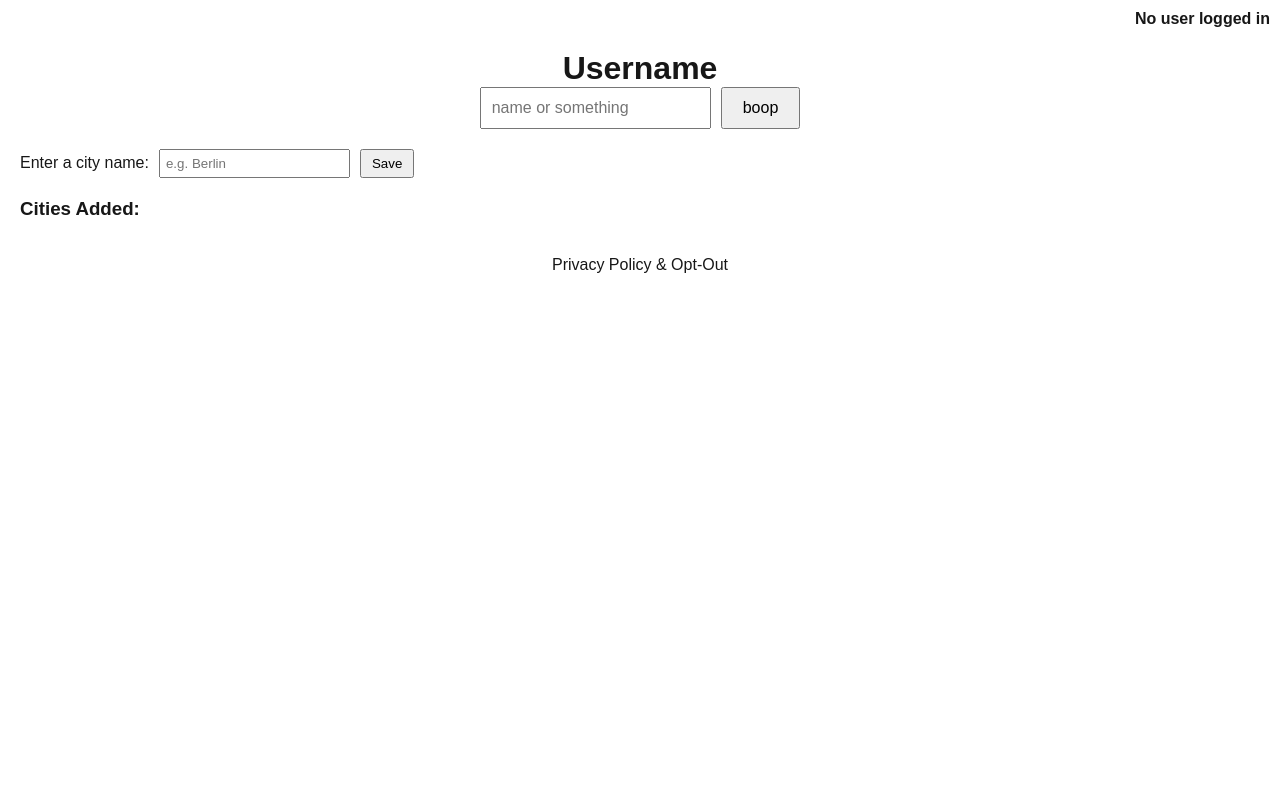
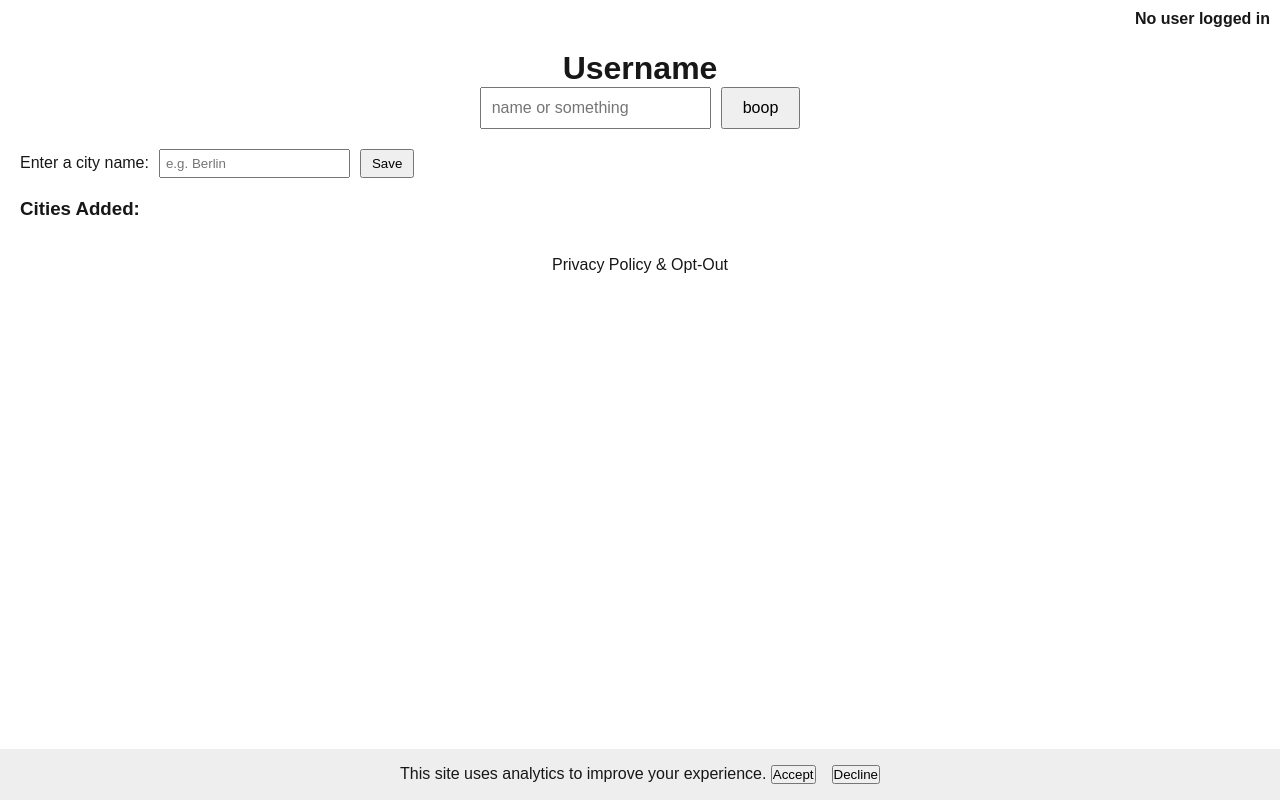
Before and after one commit to ffups/Blabolizer1612, a Next.js app in the folder Blabolizer1612/front-end/: page / in a window 1280 px wide. Built offline with nearby package versions, Linux system fonts and the light colour scheme.

Commit message:
feat: implement consent banner for tracking consent management

```diff
--- a/Blabolizer1612/front-end/src/app/layout.tsx
+++ b/Blabolizer1612/front-end/src/app/layout.tsx
@@ -1,6 +1,8 @@
 import type { Metadata } from "next";
 import "./globals.css";
-import Script from "next/script"; // Use next/script instead of next/head
+import Script from "next/script";
+import { useEffect, useState } from "react";
+import ConsentBanner from "./privacy/consentBanner";
 
 export const metadata: Metadata = {
   title: "Blabolizer1612",
@@ -12,11 +14,22 @@ export default function RootLayout({
 }: Readonly<{
   children: React.ReactNode;
 }>) {
+  const [consent, setConsent] = useState<null | boolean>(null);
+
+  useEffect(() => {
+    if (typeof window !== "undefined") {
+      const stored = localStorage.getItem("matomoConsent");
+      if (stored === "true") setConsent(true);
+      else if (stored === "false") setConsent(false);
+      else setConsent(null);
+    }
+  }, []);
+
   return (
     <html lang="en">
-
-      <body >
-         {/* Matomo Tracking Code */}
+      <body>
+        {consent === null && <ConsentBanner onConsent={() => setConsent(true)} />}
+        {consent === true && (
           <Script id="matomo" strategy="afterInteractive">
             {`
               var _paq = window._paq = window._paq || [];
@@ -31,6 +44,7 @@ export default function RootLayout({
               })();
             `}
           </Script>
+        )}
         {children}
       </body>
     </html>
--- /dev/null
+++ b/Blabolizer1612/front-end/src/app/privacy/consentBanner.tsx
@@ -0,0 +1,34 @@
+"use client";
+import { useState, useEffect } from "react";
+
+export default function ConsentBanner({ onConsent }: { onConsent: () => void }) {
+  const [visible, setVisible] = useState(false);
+
+  useEffect(() => {
+    if (typeof window !== "undefined" && !localStorage.getItem("matomoConsent")) {
+      setVisible(true);
+    }
+  }, []);
+
+  const accept = () => {
+    localStorage.setItem("matomoConsent", "true");
+    setVisible(false);
+    onConsent();
+  };
+
+  const decline = () => {
+    localStorage.setItem("matomoConsent", "false");
+    setVisible(false);
+    // Optionally, you can call a callback here if you want to handle declines
+  };
+
+  if (!visible) return null;
+
+  return (
+    <div style={{ position: "fixed", bottom: 0, width: "100%", background: "#eee", padding: "1rem", textAlign: "center", zIndex: 1000 }}>
+      This site uses analytics to improve your experience.&nbsp;
+      <button onClick={accept}>Accept</button>
+      <button onClick={decline} style={{ marginLeft: "1rem" }}>Decline</button>
+    </div>
+  );
+}
```
Also changed, not shown: 1 other file (tests, documents, lock files or other folders). Lines whose indentation alone changed are shown as unchanged.
